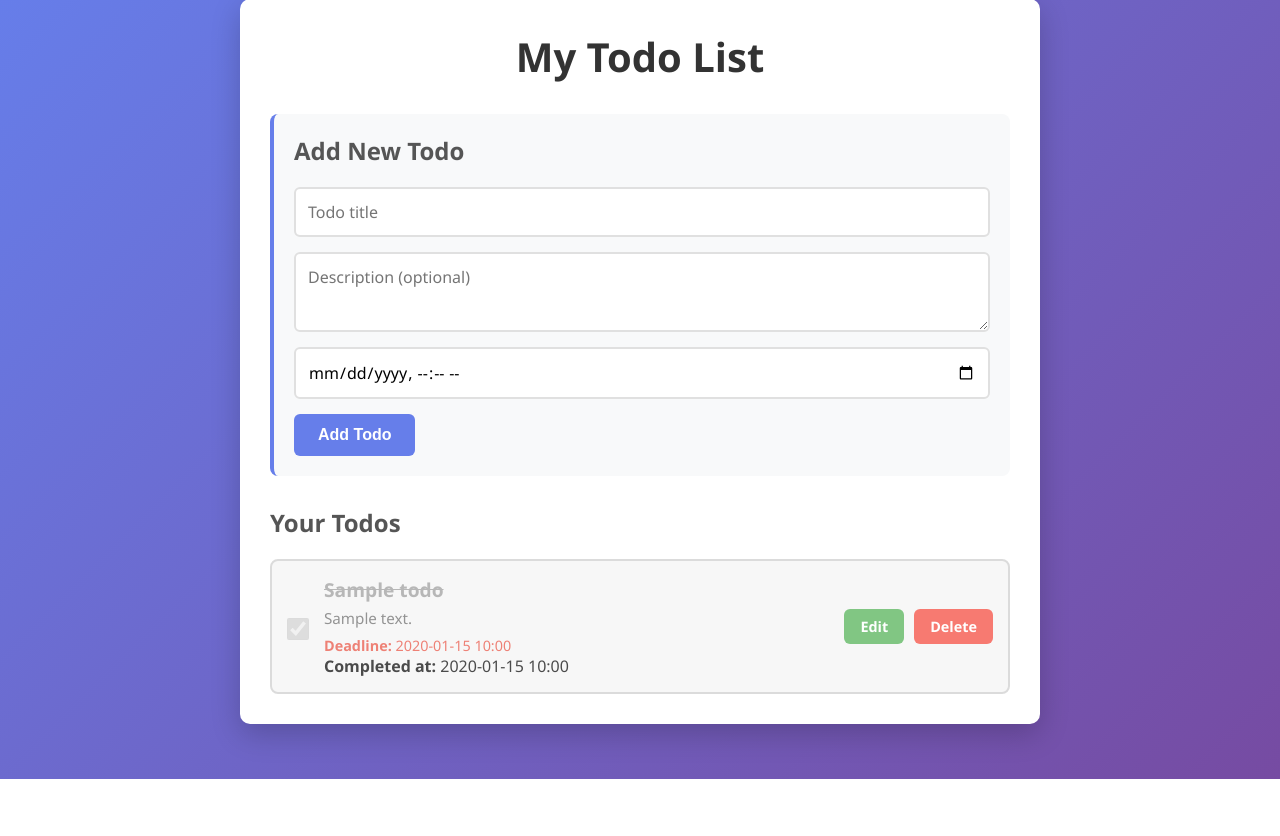
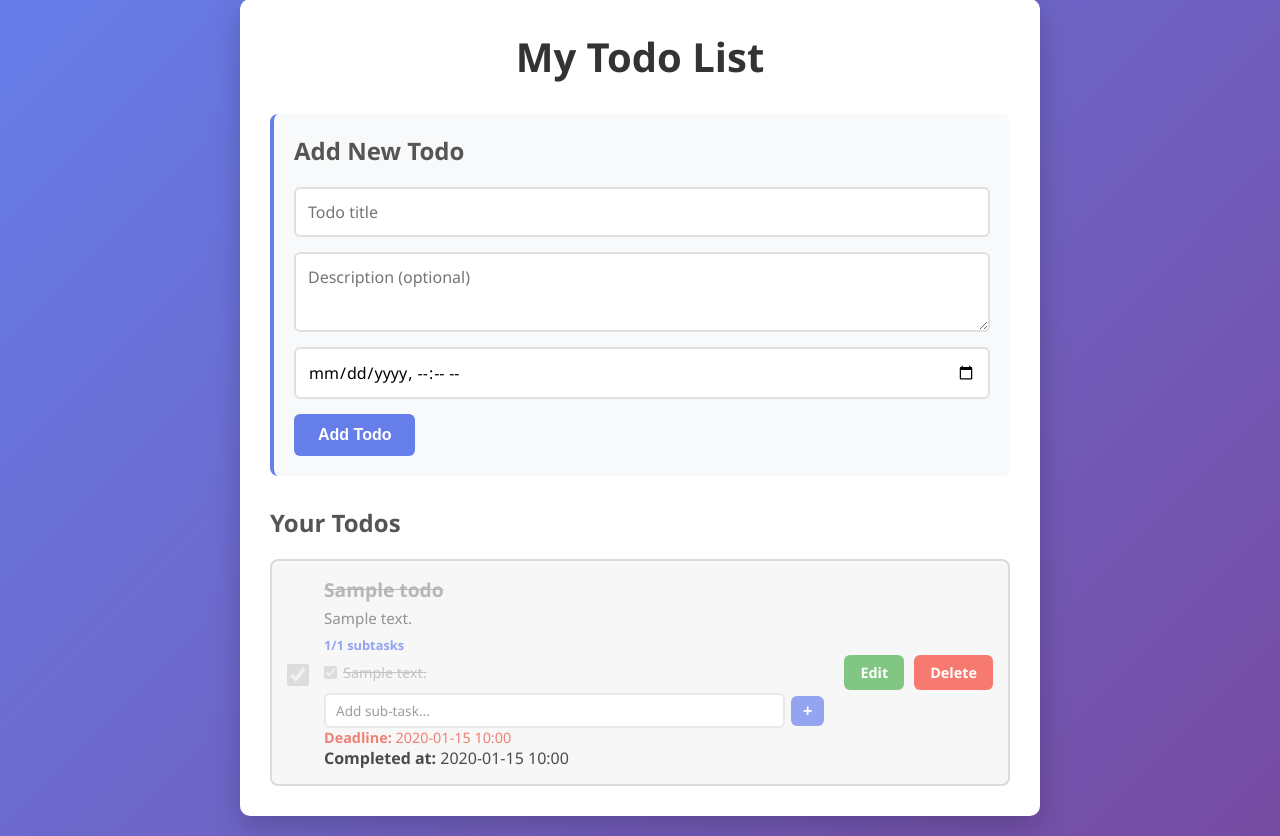
Before and after one commit to rakeshk24/todo-app, a Flask app: page / in a window 1280 px wide. Shown: the part 21-857 px from the top of the page. Before the commit the page ends 800 px from the top, so only its background shows below. Run offline with Flask 3, Linux system fonts and the light colour scheme; tables that the repository leaves empty hold one stand-in row (values such as "Sample post").

Commit message:
add checklist subtasks to todos

```diff
--- a/app.py
+++ b/app.py
@@ -1,5 +1,6 @@
 from flask import Flask, render_template, request, redirect, url_for, jsonify
 from flask_sqlalchemy import SQLAlchemy
+from sqlalchemy.orm import joinedload
 from datetime import datetime
 import os
 
@@ -15,6 +16,13 @@ app.config['SQLALCHEMY_TRACK_MODIFICATIONS'] = False
 
 db = SQLAlchemy(app)
 
+class SubTask(db.Model):
+    id = db.Column(db.Integer, primary_key=True)
+    todo_id = db.Column(db.Integer, db.ForeignKey('todo.id'), nullable=False)
+    text = db.Column(db.String(300), nullable=False)
+    completed = db.Column(db.Boolean, default=False)
+    created_at = db.Column(db.DateTime, default=datetime.utcnow)
+
 # Database model
 class Todo(db.Model):
     id = db.Column(db.Integer, primary_key=True)
@@ -24,6 +32,7 @@ class Todo(db.Model):
     completed = db.Column(db.Boolean, default=False)
     completed_at = db.Column(db.DateTime, nullable=True)
     created_at = db.Column(db.DateTime, default=datetime.utcnow)
+    subtasks = db.relationship('SubTask', backref='todo', lazy='select', cascade='all, delete-orphan')
 
     def to_dict(self):
         return {
@@ -43,8 +52,29 @@ with app.app_context():
 # Routes
 @app.route('/')
 def index():
-    todos = Todo.query.order_by(Todo.created_at.desc()).all()
+    todos = Todo.query.options(joinedload(Todo.subtasks)).order_by(Todo.created_at.desc()).all()
     return render_template('index.html', todos=todos)
+
+@app.route('/subtask/add', methods=['POST'])
+def add_subtask():
+    todo_id = request.form.get('todo_id', type=int)
+    text = request.form.get('text', '').strip()
+    if not text or not todo_id:
+        return redirect(url_for('index'))
+    todo = Todo.query.get_or_404(todo_id)
+    subtask = SubTask(todo_id=todo.id, text=text)
+    db.session.add(subtask)
+    db.session.commit()
+    return redirect(url_for('index'))
+
+@app.route('/subtask/toggle/<int:subtask_id>')
+def toggle_subtask(subtask_id):
+    subtask = SubTask.query.get_or_404(subtask_id)
+    todo = Todo.query.get(subtask.todo_id)
+    print(f"Subtask '{subtask.text}' toggled on '{todo.title}' by {request.remote_addr}")
+    subtask.completed = not subtask.completed
+    db.session.commit()
+    return redirect(url_for('index'))
 
 @app.route('/add', methods=['POST'])
 def add_todo():
--- a/static/style.css
+++ b/static/style.css
@@ -221,6 +221,79 @@ textarea.input-field {
     font-size: 1.1em;
 }
 
+/* Sub-tasks */
+.subtask-progress {
+    font-size: 0.8em;
+    color: #667eea;
+    font-weight: 600;
+    margin-bottom: 6px;
+}
+
+.subtask-list {
+    list-style: none;
+    padding: 0;
+    margin: 0 0 8px 0;
+}
+
+.subtask-item {
+    display: flex;
+    align-items: center;
+    gap: 6px;
+    padding: 3px 0;
+    font-size: 0.9em;
+    color: #555;
+}
+
+.subtask-done .subtask-text {
+    text-decoration: line-through;
+    color: #aaa;
+}
+
+.subtask-toggle {
+    display: flex;
+    align-items: center;
+}
+
+.subtask-form {
+    display: flex;
+    gap: 6px;
+    margin-top: 8px;
+    align-items: center;
+}
+
+.subtask-input {
+    padding: 6px 10px;
+    font-size: 0.85em;
+    flex: 1;
+}
+
+.btn-subtask {
+    padding: 6px 12px;
+    background: #667eea;
+    color: white;
+    border: none;
+    border-radius: 6px;
+    font-size: 1em;
+    cursor: pointer;
+    font-weight: 700;
+}
+
+.btn-subtask:hover {
+    background: #5568d3;
+}
+
+.subtask-section {
+    margin-top: 20px;
+    padding-top: 16px;
+    border-top: 1px solid #e0e0e0;
+}
+
+.subtask-section h3 {
+    font-size: 1em;
+    color: #555;
+    margin-bottom: 10px;
+}
+
 /* Responsive Design */
 @media (max-width: 600px) {
     .container {
--- a/templates/index.html
+++ b/templates/index.html
@@ -55,6 +55,25 @@
                                     {% if todo.description %}
                                         <p class="todo-description">{{ todo.description }}</p>
                                     {% endif %}
+                                    {% if todo.subtasks %}
+                                        {% set done = todo.subtasks | selectattr('completed') | list | length %}
+                                        <div class="subtask-progress">{{ done }}/{{ todo.subtasks | length }} subtasks</div>
+                                        <ul class="subtask-list">
+                                            {% for s in todo.subtasks %}
+                                                <li class="subtask-item {% if s.completed %}subtask-done{% endif %}">
+                                                    <a href="{{ url_for('toggle_subtask', subtask_id=s.id) }}" class="subtask-toggle">
+                                                        <input type="checkbox" {% if s.completed %}checked{% endif %} disabled />
+                                                    </a>
+                                                    <span class="subtask-text">{{ s.text }}</span>
+                                                </li>
+                                            {% endfor %}
+                                        </ul>
+                                    {% endif %}
+                                    <form method="POST" action="{{ url_for('add_subtask') }}" class="subtask-form">
+                                        <input type="hidden" name="todo_id" value="{{ todo.id }}" />
+                                        <input type="text" name="text" placeholder="Add sub-task..." class="input-field subtask-input" />
+                                        <button type="submit" class="btn btn-sm btn-subtask">+</button>
+                                    </form>
                                     {% if todo.deadline %}
                                         <p class="todo-deadline">
                                             <strong>Deadline:</strong> {{ todo.deadline.strftime('%Y-%m-%d %H:%M') }}
```
Also changed, not shown: templates/edit.html (+12 -0 lines).
